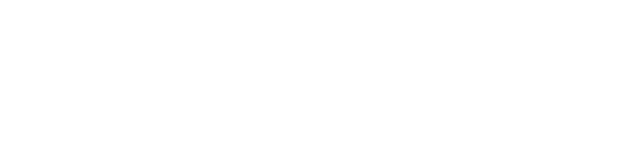
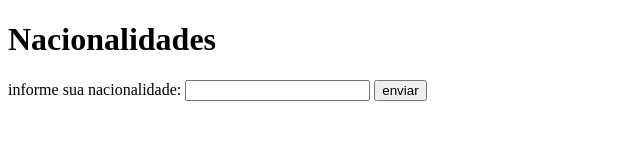
Before and after one commit to Ramon-Erik/estudos-javascript, a plain HTML site: page aula11/ex009.html in a window 1280 px wide. Shown: the whole page, without its empty margins (0-640 px from the left). Drawn offline with Linux system fonts and the light colour scheme.

Commit message:
Update ex009.html

```diff
--- a/aula11/ex009.html
+++ b/aula11/ex009.html
@@ -7,5 +7,20 @@
     <title>NACIONALIDADES</title>
 </head>
 <body>
+    <h1>Nacionalidades</h1>
+    informe sua nacionalidade: <input type="text" name="caixaNacionalidade" id="caixaNaci">
+    <input type="button" value="enviar" onclick="verificar()">
+
+    <script>
+
+        function verificar() {
+            var texto = String(window.document.getElementById('caixaNaci').value)
+            if (texto.toLocaleLowerCase() == 'br') {
+                window.alert('yo also hablo spanish')
+            } else {
+                window.alert("sorry don't espiko gringo")
+            }
+        }
+    </script>
 </body>
 </html>
```
